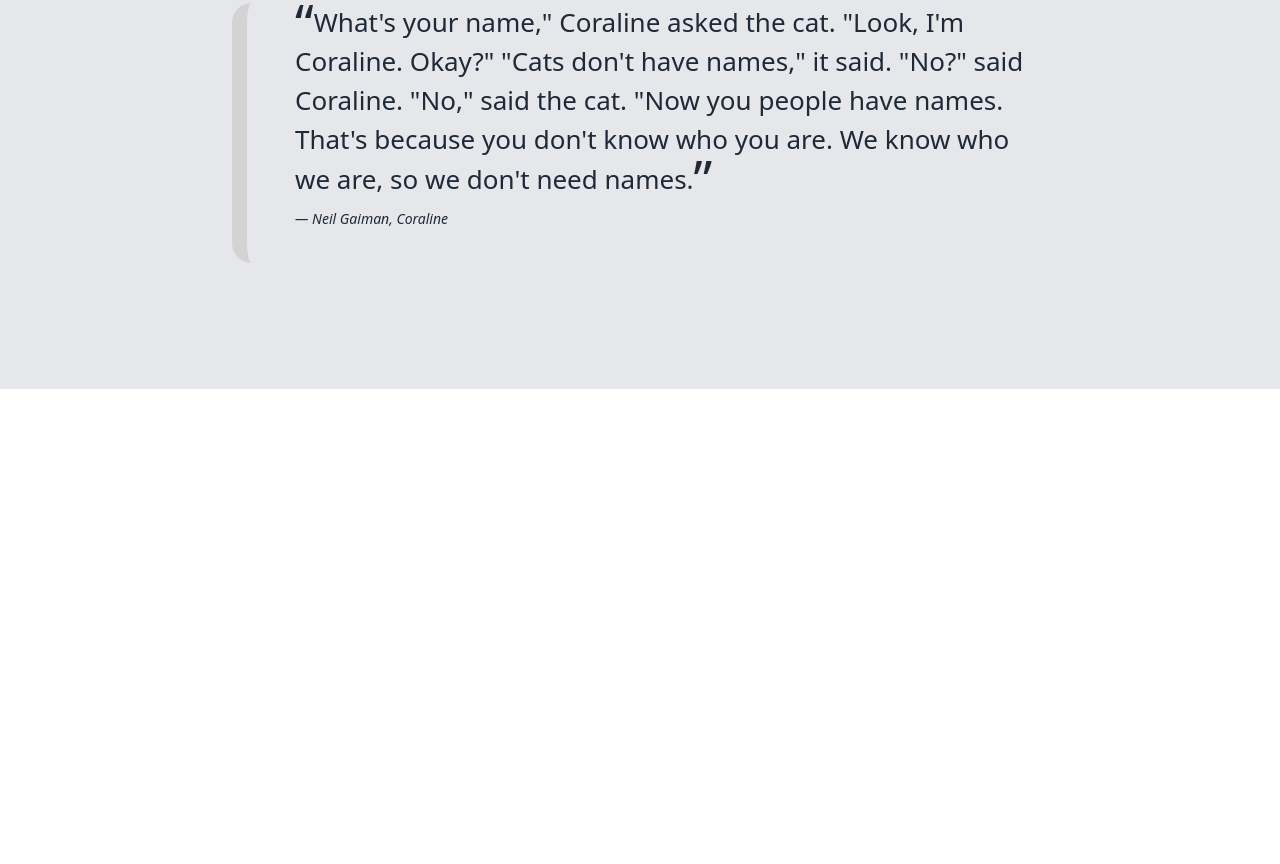
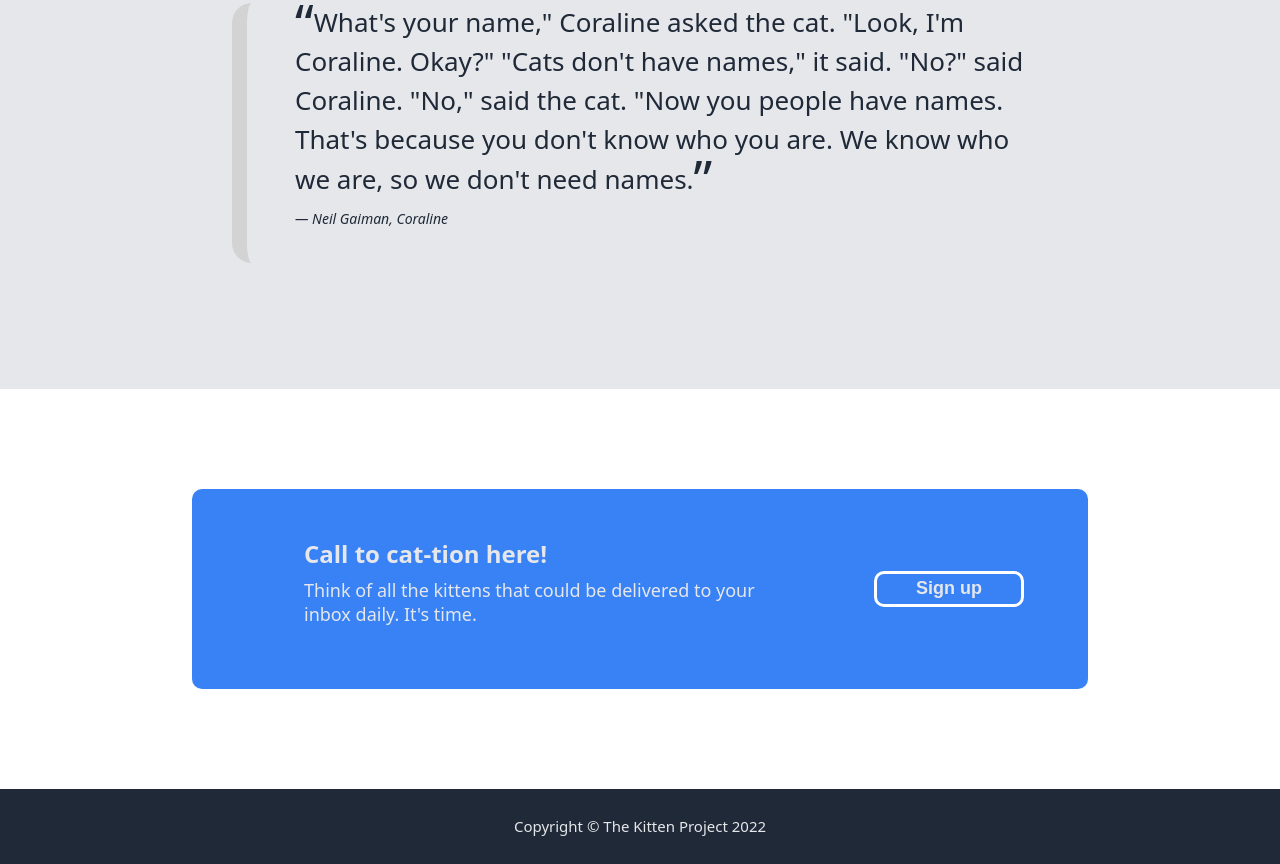
Before and after one commit to auleyAwesome/flex-project, a plain HTML site: page index.html in a window 1280 px wide. Shown: the part 1183-2047 px from the top of the page. Before the commit the page ends 1572 px from the top, so only its background shows below. Drawn offline with Linux system fonts and the light colour scheme.

Commit message:
Add call to action and footer First draft finished

```diff
--- a/index.html
+++ b/index.html
@@ -22,7 +22,7 @@
                 <div id="subtext">
                     This website has some subtext about kittens that goes here under the main title about kittens. It's a smaller font and the color is lower in contrast.
                 </div>
-                <button>
+                <button id="topbutt">
                     Sign Up
                 </button>
             </div>
@@ -34,39 +34,87 @@
 
 
     <div id="section-2" class="container">
+
         <div id="info" class="slice">
+
             <div id="rando">
                 Some random information about kittens
             </div>
+
             <div id="squares" class="container">
+
                 <div class ="square">
                     <img src="img/cat2.jpg" alt="">
                     Here is some text about this cat.
                 </div>
+
                 <div class ="square">
                     <img src="img/cat3.jpg" alt="">
                     Here is some text about this cat.
                 </div>
+
                 <div class ="square">
                     <img src="img/cat4.jpg">
                     Here is some text about this cat.
                 </div>
+
                 <div class ="square">
                     <img src="img/cat5.jpg">
                     Here is some text about this cat.
                 </div>
+
             </div>
+
         </div>
+
     </div>
 
+
     <div id="section-3" class="container">
+
         <div id="quote" class="slice">
+
             <blockquote>
                 <p>What's your name," Coraline asked the cat. "Look, I'm Coraline. Okay?" "Cats don't have names," it said. "No?" said Coraline. "No," said the cat. "Now you people have names. That's because you don't know who you are. We know who we are, so we don't need names.</p>
                 <figcaption>― Neil Gaiman, Coraline</figcaption>
+            </blockquote>
 
-            </blockquote>
         </div>
+
+    </div>
+
+    <div id="section-4" class="container">
+
+        <div id="actioncall">
+
+            <div id="left2">
+
+                <div id="actiontext">
+                    Call to cat-tion here!
+                </div>
+
+                <div id="actionsubtext">
+                    Think of all the kittens that could be delivered to your inbox daily. It's time.
+                </div>
+
+            </div>
+
+            <div id="buttondiv">
+                <button id="botbutt">Sign up</button>
+            </div>
+
+        </div>
+
+    </div>
+
+    <div id="section-5" class="container">
+
+        <div id="footer">
+            <div id="foottext">
+                Copyright © The Kitten Project 2022
+            </div>
+        </div>
+
     </div>
 </body>
 </html>
--- a/style.css
+++ b/style.css
@@ -23,8 +23,9 @@ body {
 }
 
 .headfoot {
+    padding: 0 15vw;
     display: flex;
-    justify-content: space-around;
+    justify-content: space-between;
     align-items: center;
 }
 
@@ -61,7 +62,7 @@ a {
     font-weight: bolder;
     color: #F9FAF8;
 }
-button {
+#topbutt{
     width: 256px;
     height: 64px;
     border: none;
@@ -103,7 +104,7 @@ img {
 .square {
     display: flex;
     flex-direction: column;
-    justify-content: center;
+    justify-content: space-between;
     align-items: center;
     flex-grow: 1;
     flex-basis: 0;
@@ -144,11 +145,83 @@ figcaption {
     font-style: italic;
     font-size: 14px;
 }
-/* OUTLINES HERE
+
+#section-4 {
+    height: 400px;
+    display: flex;
+    padding: 0 15vw;
+    align-items: center;
+    justify-content: center;
+}
+
+
+
+#actioncall {
+    height: 200px;
+    border-radius: 10px;
+    padding: 0 5vw;
+    display: flex;
+    flex-grow: 1;
+    flex-basis: 0;
+    gap: 48px;
+    background-color: #3882F6;
+}
+#left2 {
+    padding: 48px; 24px;
+    justify-content: center;
+    display: flex;
+    flex-direction: column;
+    gap: 8px;
+}
+#actiontext {
+    flex: 1;
+    flex-basis: 0;
+    font-size: 24px;
+    font-weight: bolder;
+}
+#actionsubtext {
+    flex: 3;
+    flex-basis: 0;
+}
+#buttondiv {
+    align-self: center;
+    flex: 1;
+}
+
+#botbutt{
+    width: 150px;
+    height: 36px;
+    border: 3px solid white;
+    border-radius: 10px;
+    font-size: 18px;
+    font-weight: bold;
+    color: #E5E7EB;
+    background-color: #3882F6;
+}
+
+#section-5 {
+    display: flex;
+    flex-direction: column;
+}
+#footer {
+    display: flex;
+    align-items: center;
+    justify-content: center;
+    font-size: 15px;
+    height: 75px;
+    background-color: #1F2937;
+
+}
+
+
+
+/* BORDERS BELOW THIS POINT */
+
+/*
 body {
     border: 5px solid black;
 }
-#splash {
+ #splash {
     border: 3px solid green;
 }
 #hero {
@@ -167,4 +240,15 @@ body {
 .square {
     border: 5px solid brown;
 }
- OUTLINES END */
+#buttondiv {
+    border: solid 4px greenyellow;
+}
+#actiontext {
+    border: 4px solid orange;
+}
+#left2 {
+    border: 2px solid pink;
+}
+#actionsubtext {
+    border: solid 2px purple;
+}  */
```
